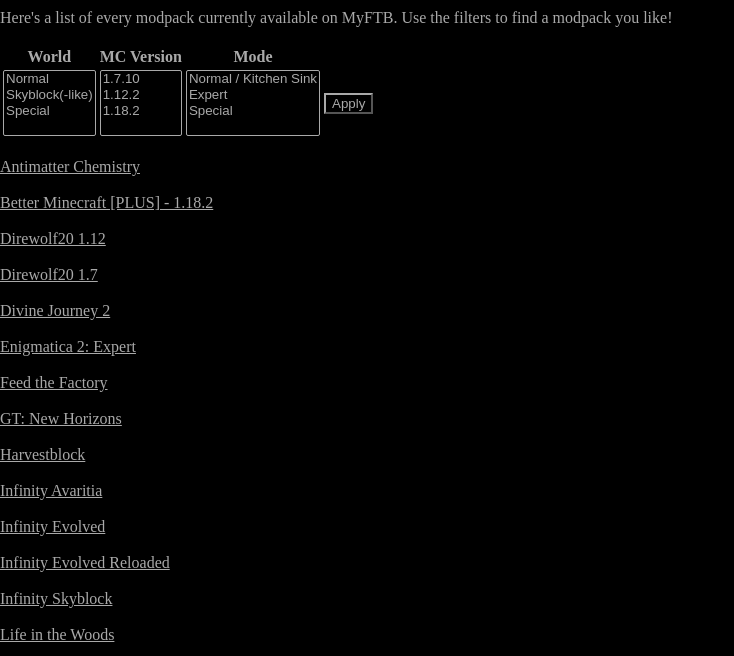
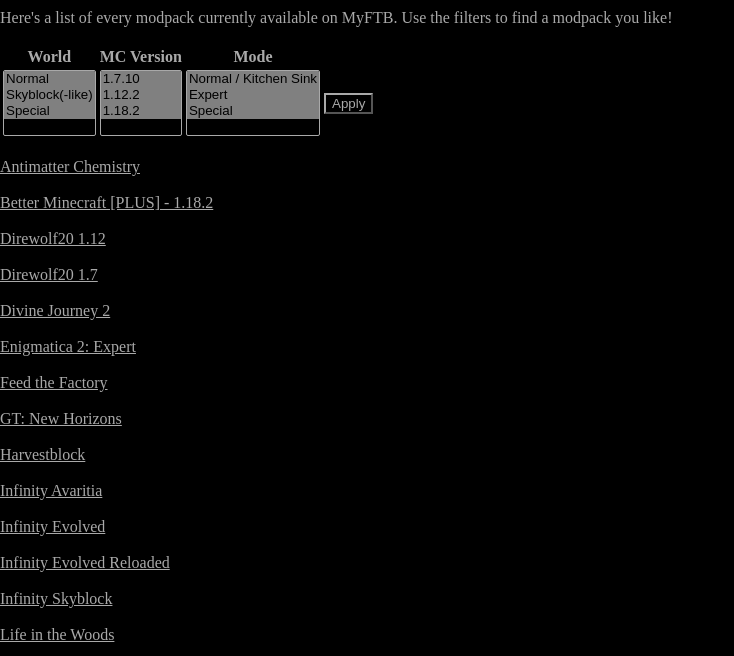
Before and after one commit to Einhornyordle/einhornyordle.eu, a plain HTML site: page MyFTB/Users/index.html in a window 1280 px wide. Shown: the part 144-800 px from the top of the page, without its empty margins (0-734 px from the left). Drawn offline with Linux system fonts and the light colour scheme.

Commit message:
Select all filter options per default

```diff
--- a/MyFTB/Users/index.html
+++ b/MyFTB/Users/index.html
@@ -32,23 +32,23 @@
         <tr>
             <td>
                 <select id="world" name="World" multiple>
-                    <option value="0">Normal</option>
-                    <option value="1">Skyblock(-like)</option>
-                    <option value="2">Special</option>
+                    <option value="0" selected>Normal</option>
+                    <option value="1" selected>Skyblock(-like)</option>
+                    <option value="2" selected>Special</option>
                 </select>
             </td>
             <td>
                 <select id="version" name="Version" multiple>
-                    <option value="0">1.7.10</option>
-                    <option value="1">1.12.2</option>
-                    <option value="2">1.18.2</option>
+                    <option value="0" selected>1.7.10</option>
+                    <option value="1" selected>1.12.2</option>
+                    <option value="2" selected>1.18.2</option>
                 </select>
             </td>
             <td>
                 <select id="mode" name="Mode" multiple>
-                    <option value="0">Normal / Kitchen Sink</option>
-                    <option value="1">Expert</option>
-                    <option value="2">Special</option>
+                    <option value="0" selected>Normal / Kitchen Sink</option>
+                    <option value="1" selected>Expert</option>
+                    <option value="2" selected>Special</option>
                 </select>
             </td>
             <td>
```
